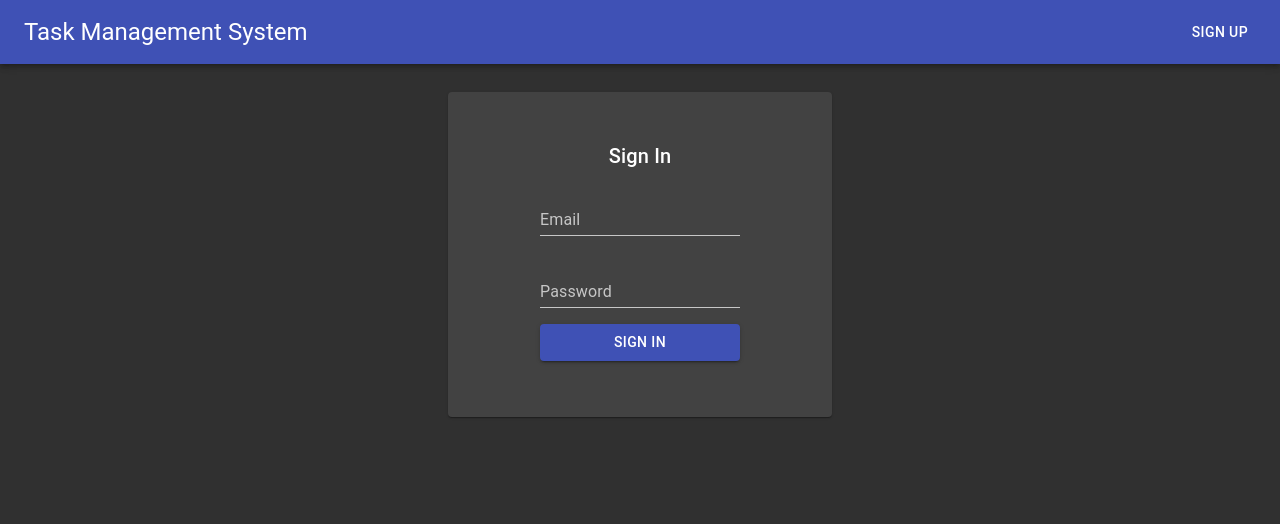
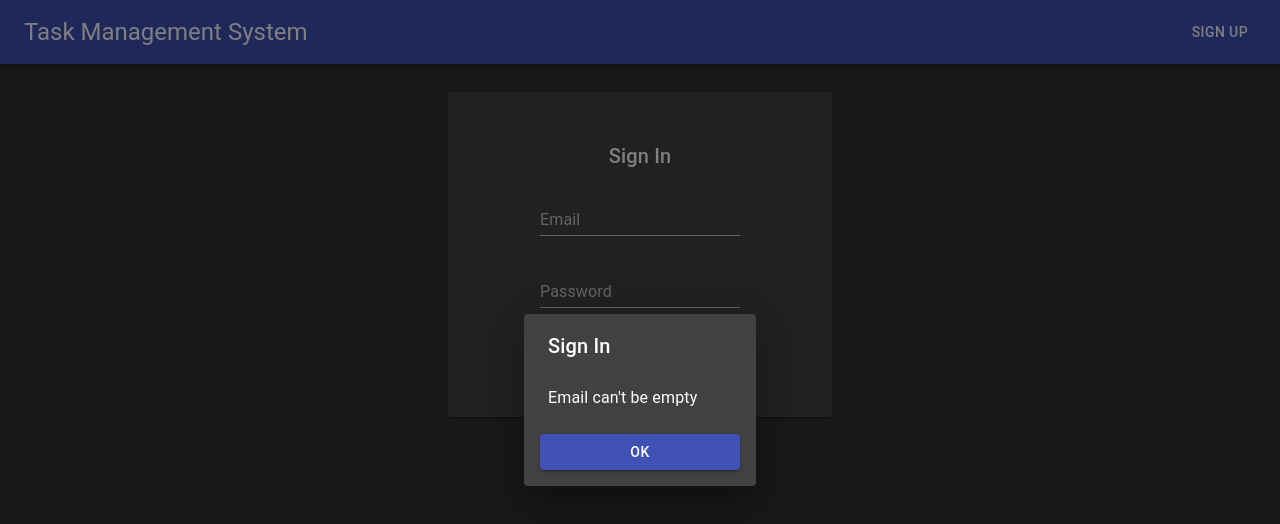
Before and after one commit to hubertusputu1/task-management-system-frontend, a React (Create React App) app: page / in a window 1280 px wide. Both pictures are taken after a click on the button "SIGN IN". Shown: the top 524 px of the page. Built offline with nearby package versions, Linux system fonts and the light colour scheme.

Commit message:
add alert in signIn page

```diff
--- a/src/containers/signInContainer/signIn.controller.js
+++ b/src/containers/signInContainer/signIn.controller.js
@@ -1,4 +1,4 @@
-import { userSignIn } from '../../redux/action/user.action';
+import { userSignIn, userResetMessage } from '../../redux/action/user.action';
 
 export const mapState = state => {
   return {
@@ -9,5 +9,6 @@ export const mapState = state => {
 export const mapDispatch = (dispatch, props) => {
   return {
     userSignIn: data => dispatch(userSignIn(data)),
+    userResetMessage: () => dispatch(userResetMessage()),
   };
 };
--- a/src/containers/signInContainer/signIn.js
+++ b/src/containers/signInContainer/signIn.js
@@ -7,7 +7,12 @@ import Paper from '../../components/paper';
 import TextField from '../../components/textField';
 import Typography from '../../components/typography';
 import Button from '../../components/button';
-import { VARIANT_H6, TEXT_SIGN_IN } from '../../constants/typography.constant';
+import DialogComponent from '../../components/dialog';
+import {
+  VARIANT_H6,
+  VARIANT_BODY1,
+  TEXT_SIGN_IN,
+} from '../../constants/typography.constant';
 import { COLOR_PRIMARY } from '../../constants/color.constant';
 import { VARIANT_BUTTON_CONTAINED } from '../../constants/button.constant';
 
@@ -18,8 +23,38 @@ class SignIn extends Component {
     this.state = {
       email: '',
       password: '',
+      open: false,
+      setOpen: false,
+      message: '',
     };
   }
+
+  dialogActions = () => {
+    return (
+      <div>
+        <Button
+          color={COLOR_PRIMARY}
+          childElement="Ok"
+          variant={VARIANT_BUTTON_CONTAINED}
+          onClickFunction={() => this.handleCloseModal()}
+        />
+      </div>
+    );
+  };
+
+  dialogBody = () => {
+    const { message } = this.state;
+
+    return <Typography variant={VARIANT_BODY1} text={message} />;
+  };
+
+  handleOpenModal = message => {
+    this.setState({ setOpen: true, open: true, message });
+  };
+
+  handleCloseModal = () => {
+    this.setState({ open: false, setOpen: false, message: '' });
+  };
 
   handleChange = (name, event) => {
     this.setState({ ...this.state, [name]: event.target.value });
@@ -36,12 +71,21 @@ class SignIn extends Component {
     const { userSignIn } = this.props;
 
     if (!email) {
-      return alert("email can't be empty");
+      return this.handleOpenModal("Email can't be empty");
     }
     if (!password) {
-      return alert("password can't be empty");
+      return this.handleOpenModal("Password can't be empty");
     }
     userSignIn({ email, password });
+  };
+
+  componentWillReceiveProps = nextProps => {
+    const { userResetMessage } = this.props;
+    const { message } = nextProps;
+    if (message === 'error') {
+      this.handleOpenModal('Please check your username or password');
+      userResetMessage();
+    }
   };
 
   render() {
@@ -76,6 +120,14 @@ class SignIn extends Component {
     return (
       <div style={{ width: '30%', margin: 'auto', marginTop: '2em' }}>
         <Paper childElement={childElement} />
+        <DialogComponent
+          handleClose={this.handleCloseModal}
+          open={this.state.open}
+          id="task-modal"
+          title="Sign In"
+          actions={this.dialogActions()}
+          body={this.dialogBody()}
+        />
       </div>
     );
   }
--- a/src/redux/action/user.action.js
+++ b/src/redux/action/user.action.js
@@ -3,6 +3,7 @@ import {
   USER_SIGN_IN,
   USER_SIGN_OUT,
   USER_FETCH,
+  USER_RESET_MESSAGE,
 } from '../type/user.type';
 
 export const userSignUp = data => {
@@ -32,3 +33,9 @@ export const userSignOut = data => {
     payload: data,
   };
 };
+
+export const userResetMessage = () => {
+  return {
+    type: USER_RESET_MESSAGE,
+  };
+};
--- a/src/redux/reducer/user.reducer.js
+++ b/src/redux/reducer/user.reducer.js
@@ -14,6 +14,7 @@ import {
   USER_FETCH,
   USER_FETCH_FAILED,
   USER_FETCH_SUCCESS,
+  USER_RESET_MESSAGE,
 } from '../type/user.type';
 
 const initialState = {
@@ -105,6 +106,12 @@ export default persistReducer(persistConfig, (state = initialState, action) => {
         loading: false,
         message: action.payload.message,
       };
+    case USER_RESET_MESSAGE:
+      return {
+        ...state,
+        loading: false,
+        message: '',
+      };
     default:
       return state;
   }
--- a/src/redux/type/user.type.js
+++ b/src/redux/type/user.type.js
@@ -14,4 +14,6 @@ module.exports = {
   USER_FETCH: 'USER_FETCH',
   USER_FETCH_SUCCESS: 'USER_FETCH_SUCCESS',
   USER_FETCH_FAILED: 'USER_FETCH_FAILED',
+
+  USER_RESET_MESSAGE: 'USER_RESET_MESSAGE',
 };
```
